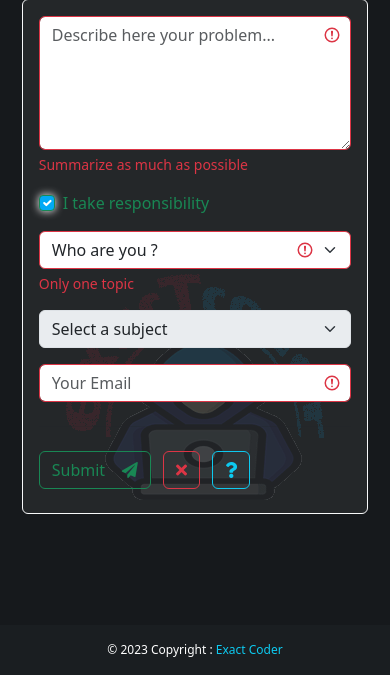
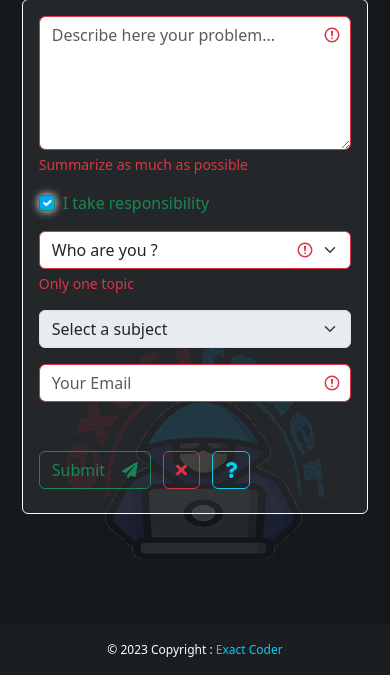
Before and after one commit to exact-coder/HR-Agency, a Django app: page /support/ in a window 390 px wide. Shown: the part 169-844 px from the top of the page. Run offline with Django 4.2, Linux system fonts and the light colour scheme; some libraries are stand-ins or nearby versions.

Commit message:
chore: working for tablet responsiveness

```diff
--- a/hr_agency/static/css/style.css
+++ b/hr_agency/static/css/style.css
@@ -241,10 +241,18 @@ Others
 /* --------------------
 Responsive Design
 ----------------------- */
+
 /* Resolution for Tablets */
 @media (max-width: 1024px) {
     #footer {
         font-size: 15px;
+    }
+    .watermark{
+        top: 72%;
+        font-size: 12px;
+    }
+    .watermark-login{
+        font-size: 10px;
     }
 }
 
--- a/templates/base.html
+++ b/templates/base.html
@@ -359,4 +359,4 @@
 
 
 
-<!--Ep-19 and len is 00.30min -->
+<!--Ep-20 and len is 00.12min -->
```
